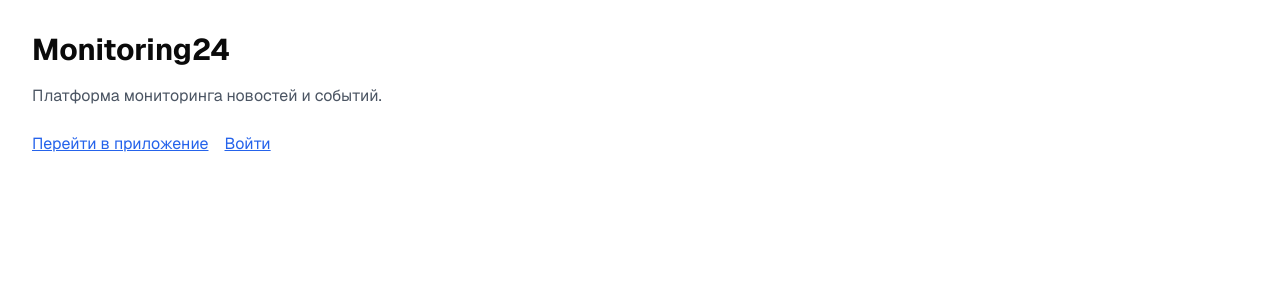
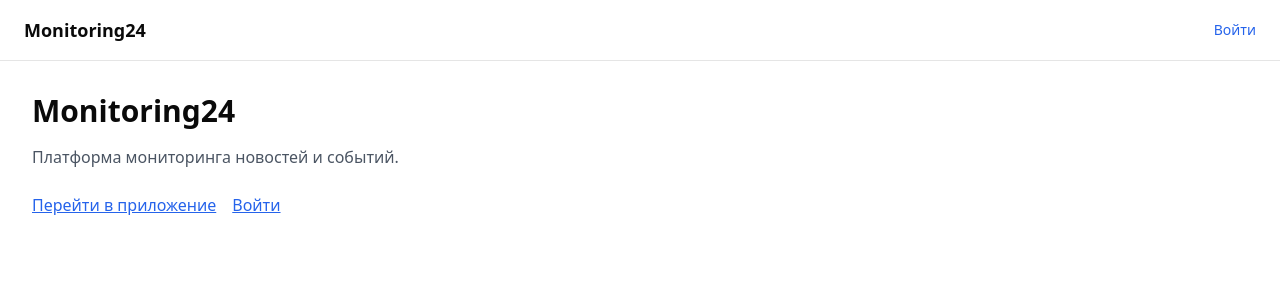
Before and after one commit to WolfRain007/monitoring24-app, a Next.js app: page / in a window 1280 px wide. Shown: the top 300 px of the page. Built offline with nearby package versions, Linux system fonts and the light colour scheme; no server answers.

Commit message:
Update layout.tsx

```diff
--- a/app/layout.tsx
+++ b/app/layout.tsx
@@ -1,40 +1,21 @@
-import type { Metadata } from "next";
-import { Geist } from "next/font/google";
-import { ThemeProvider } from "next-themes";
 import "./globals.css";
+import Header from "@/components/Header";
 
-const defaultUrl = process.env.VERCEL_URL
-  ? `https://${process.env.VERCEL_URL}`
-  : "http://localhost:3000";
-
-export const metadata: Metadata = {
-  metadataBase: new URL(defaultUrl),
-  title: "Next.js and Supabase Starter Kit",
-  description: "The fastest way to build apps with Next.js and Supabase",
+export const metadata = {
+  title: "Monitoring24",
+  description: "Платформа мониторинга новостей и событий",
 };
-
-const geistSans = Geist({
-  variable: "--font-geist-sans",
-  display: "swap",
-  subsets: ["latin"],
-});
 
 export default function RootLayout({
   children,
-}: Readonly<{
+}: {
   children: React.ReactNode;
-}>) {
+}) {
   return (
-    <html lang="en" suppressHydrationWarning>
-      <body className={`${geistSans.className} antialiased`}>
-        <ThemeProvider
-          attribute="class"
-          defaultTheme="system"
-          enableSystem
-          disableTransitionOnChange
-        >
-          {children}
-        </ThemeProvider>
+    <html lang="ru">
+      <body>
+        <Header />
+        <main>{children}</main>
       </body>
     </html>
   );
```
